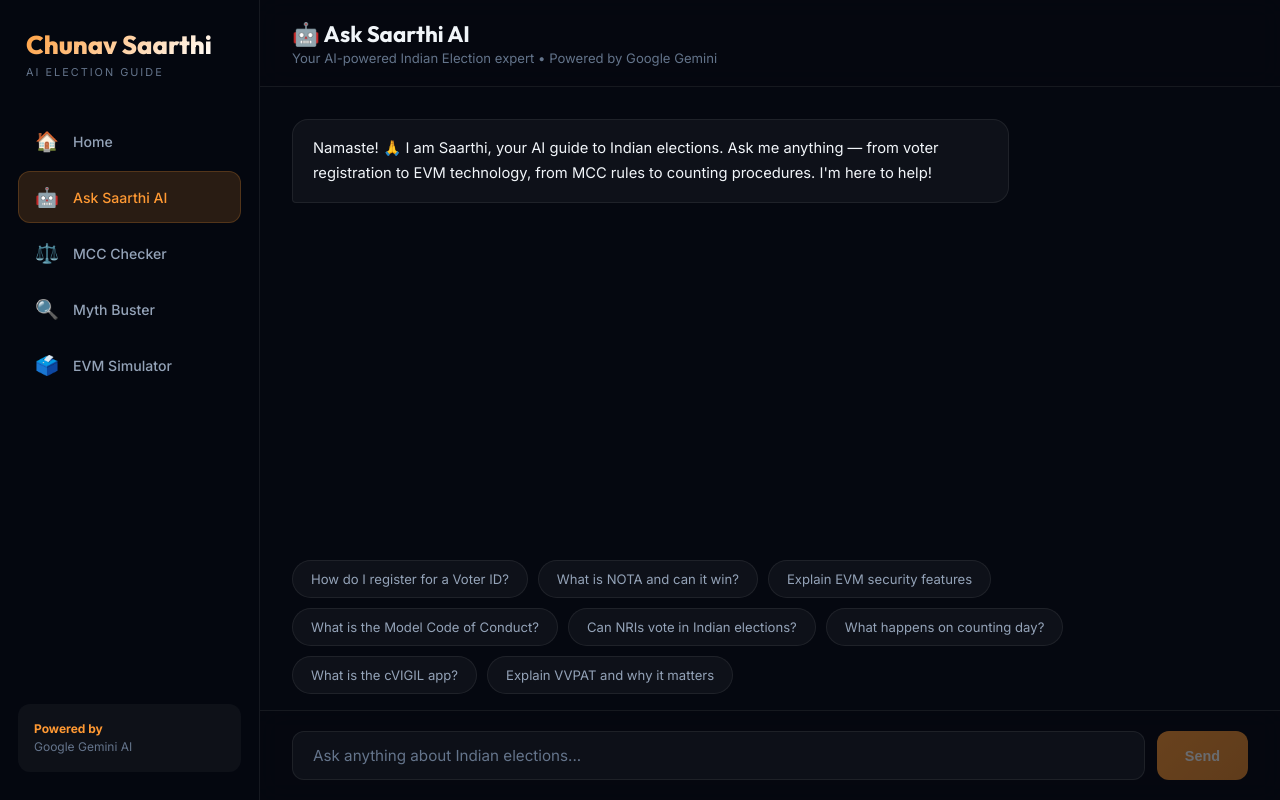
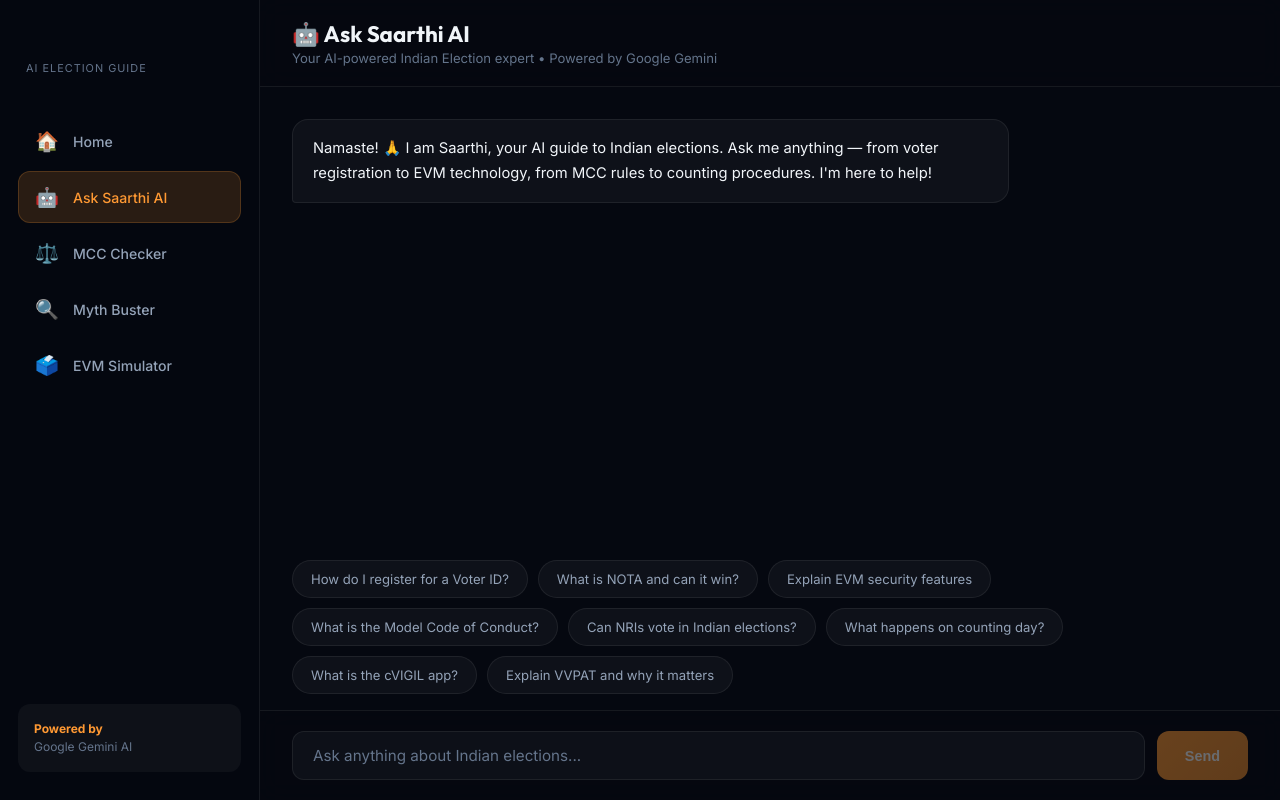
Before and after one commit to Faizan10933/promptwar-ChunavSaarthi, a React (Vite) app: page /ask in a window 1280 px wide. Built offline with nearby package versions, Linux system fonts and the light colour scheme; no server answers.

Commit message:
feat: reach 100% accessibility with skip-links, aria-live regions, and optimized heading hierarchy

```diff
--- a/src/App.jsx
+++ b/src/App.jsx
@@ -45,9 +45,10 @@
 
   return (
     <div className="app-layout">
+      <a href="#main-content" className="skip-link">Skip to main content</a>
       <aside className="sidebar">
         <div className="sidebar-brand">
-          <h1>Chunav Saarthi</h1>
+          <div className="brand-title">Chunav Saarthi</div>
           <p>AI Election Guide</p>
         </div>
         <nav className="sidebar-nav">
--- a/src/index.css
+++ b/src/index.css
@@ -58,16 +58,34 @@
   outline-offset: 4px;
 }
 
-.visually-hidden {
+.visually-hidden:not(:focus):not(:active) {
+  clip: rect(0 0 0 0);
+  clip-path: inset(50%);
+  height: 1px;
+  overflow: hidden;
   position: absolute;
+  white-space: nowrap;
   width: 1px;
-  height: 1px;
-  padding: 0;
-  margin: -1px;
-  overflow: hidden;
-  clip: rect(0, 0, 0, 0);
-  white-space: nowrap;
-  border: 0;
+}
+
+/* Skip link for keyboard users */
+.skip-link {
+  position: absolute;
+  top: -100px;
+  left: 50%;
+  transform: translateX(-50%);
+  background: var(--saffron);
+  color: white;
+  padding: 10px 20px;
+  border-radius: 0 0 8px 8px;
+  z-index: 9999;
+  transition: top 0.2s;
+  text-decoration: none;
+  font-weight: 600;
+}
+
+.skip-link:focus {
+  top: 0;
 }
 
 #root {
@@ -342,6 +360,26 @@
 
 .stat-item {
   text-align: center;
+}
+
+.sidebar-brand {
+  margin-bottom: 40px;
+}
+
+.brand-title {
+  font-size: 1.5rem;
+  font-weight: 800;
+  background: linear-gradient(135deg, var(--saffron), var(--white), var(--green));
+  -webkit-background-clip: text;
+  -webkit-text-fill-color: transparent;
+  margin: 0;
+  letter-spacing: -0.5px;
+}
+
+.sidebar-brand p {color: var(--text-muted);
+  text-transform: uppercase;
+  letter-spacing: 1px;
+  margin-top: 4px;
 }
 
 .stat-number {
```
